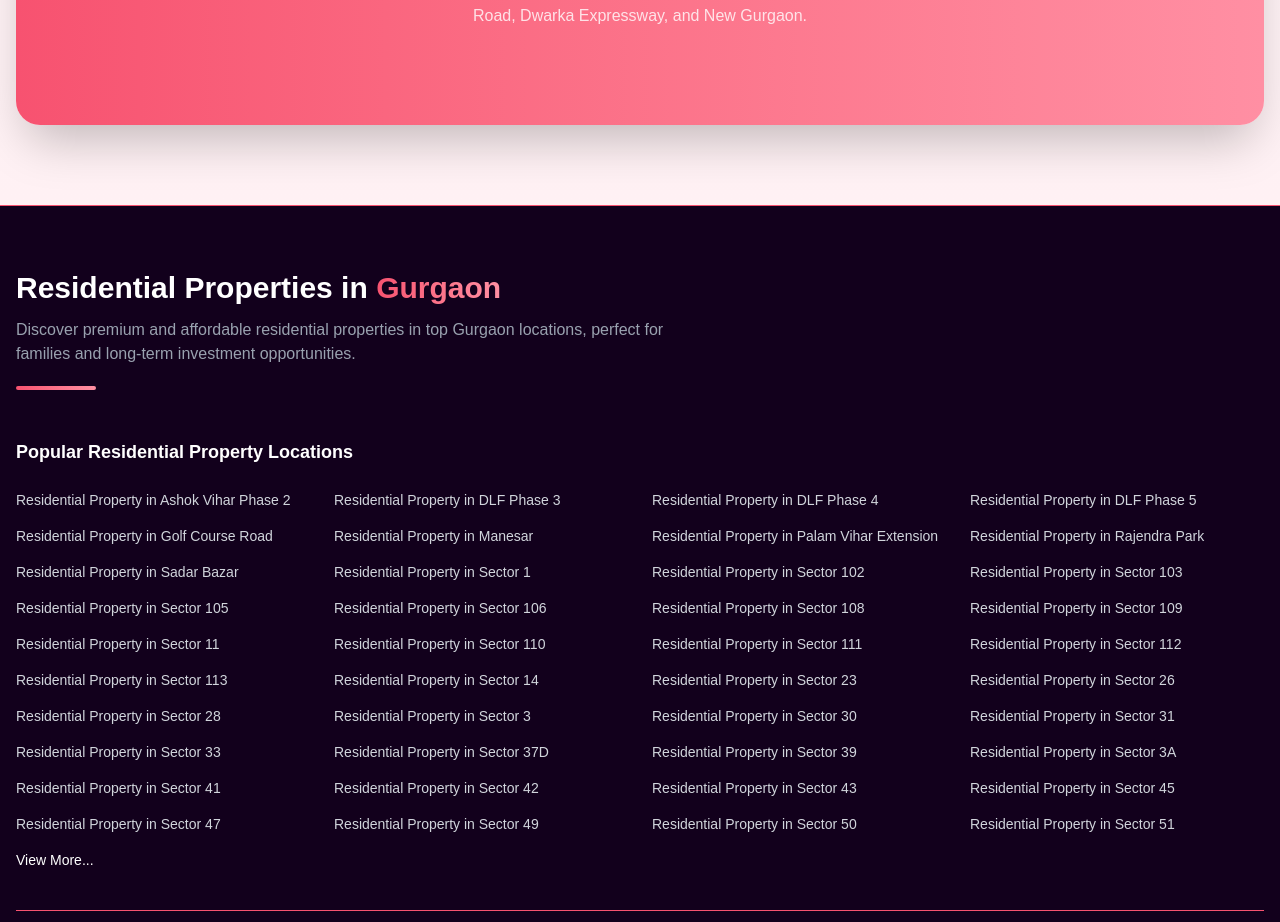
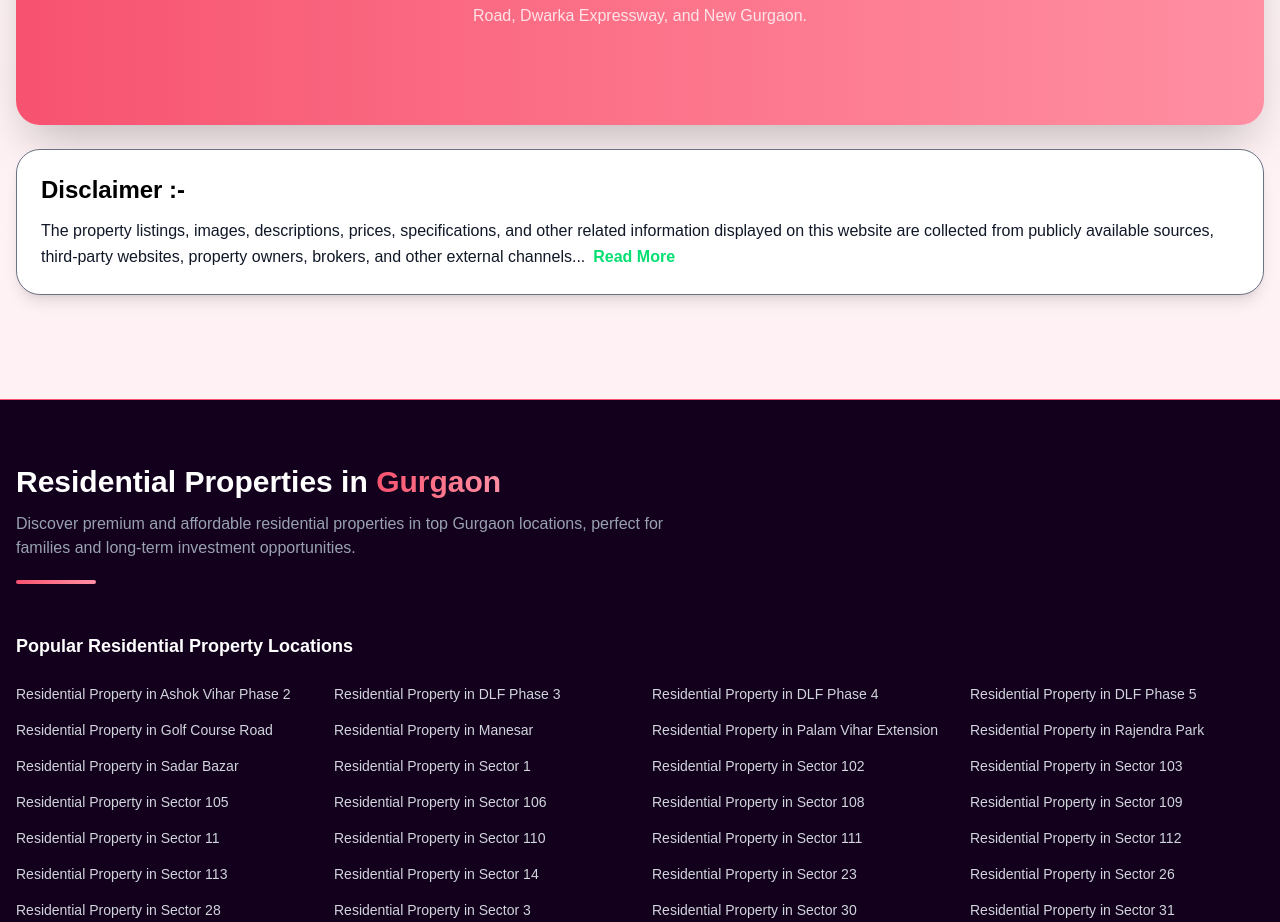
Before and after one commit to dagunjan17-star/residential-property, a Next.js app: page /about in a window 1280 px wide. Shown: the part 1842-2764 px from the top of the page. Built offline with nearby package versions, Linux system fonts and the light colour scheme; no server answers.

Commit message:
auto update

```diff
--- a/src/app/about/AboutSection.jsx
+++ b/src/app/about/AboutSection.jsx
@@ -3,6 +3,7 @@
 import Link from "next/link";
 import Image from "next/image";
 import Breadcrumb from "@/components/Breadcrumb";
+import DisclaimerSection from "./DisclaimerSection";
 export default function AboutPage() {
   return (
     <section className="bg-gradient-to-b from-white to-[#fff1f4] px-4 py-20">
@@ -209,6 +210,7 @@ export default function AboutPage() {
         </div>
 
       </div>
+      <DisclaimerSection/>
     </section>
   );
 }
--- /dev/null
+++ b/src/app/about/DisclaimerSection.jsx
@@ -0,0 +1,70 @@
+"use client";
+
+import { useState } from "react";
+
+export default function DisclaimerSection() {
+  const [expanded, setExpanded] = useState(false);
+
+  return (
+    <section className="py-6">
+      <div className="rounded-3xl bg-white border border-gray-500 p-6 shadow-lg max-w-7xl mx-auto">
+        <h3 className="text-xl md:text-2xl font-bold text-black mb-3">
+          Disclaimer :-
+        </h3>
+
+        <p className="text-gray-900 text-sm md:text-base leading-relaxed">
+          The property listings, images, descriptions, prices,
+          specifications, and other related information displayed on this
+          website are collected from publicly available sources,
+          third-party websites, property owners, brokers, and other
+          external channels...
+
+          {!expanded && (
+            <button
+              onClick={() => setExpanded(true)}
+              className="ml-2 text-green-400 font-semibold hover:text-green-300 transition"
+            >
+              Read More
+            </button>
+          )}
+        </p>
+
+        {expanded && (
+          <>
+            <div className="mt-4 space-y-4 text-gray-900 text-sm md:text-base leading-relaxed">
+              <p>
+                The property listings, images, descriptions, prices, specifications, and other related information displayed on this website are collected from publicly available sources, third-party websites, property owners, brokers, and other external channels. We do not independently verify, validate, or guarantee the accuracy, completeness, authenticity, legality, or availability of any information published on this platform.
+              </p>
+
+              <p>
+
+The properties displayed on this website are not necessarily listed, owned, managed, represented, or endorsed by us. The information is provided solely for informational and reference purposes.
+              </p>
+
+              <p>
+               Users are advised to conduct their own due diligence and independently verify all property details, ownership documents, approvals, legal status, pricing, location, and any other relevant information before making any decision, payment, commitment, or transaction
+              </p>
+
+              <p>
+               We shall not be liable for any loss, damage, dispute, claim, financial loss, misrepresentation, fraud, or inconvenience arising directly or indirectly from the use of, reliance upon, or interpretation of any information available on this website.
+              </p>
+
+              <p>
+                By accessing and using this website, you acknowledge and agree that any action taken based on the information provided is entirely at your own risk and responsibility.
+              </p>
+            </div>
+
+            <button
+              onClick={() => setExpanded(false)}
+              className="mt-4 text-green-400 font-semibold hover:text-green-300 transition"
+            >
+              Read Less
+            </button>
+          </>
+        )}
+      </div>
+
+    </section>
+
+  );
+}
```
